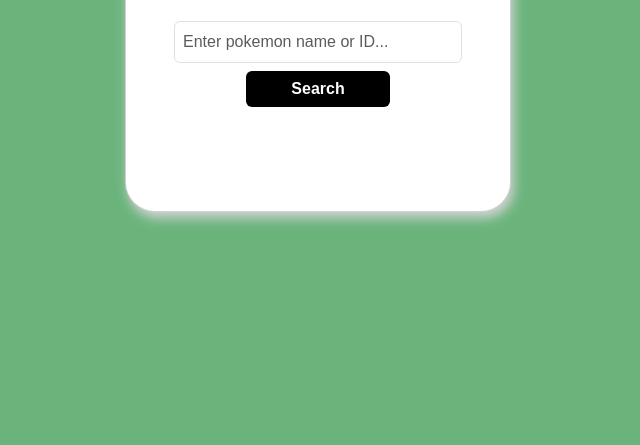
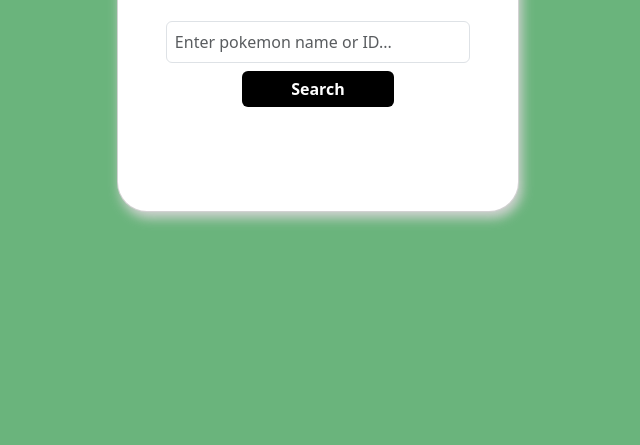
Before and after one commit to ndriqimpllana/PokeAPI-Integration, a plain HTML site: page index.html in a window 1280 px wide. Shown: the part 355-800 px from the top of the page, without its empty margins (322-962 px from the left). Drawn offline with nearby package versions, Linux system fonts and the light colour scheme.

Commit message:
update font family in styles.css and add Google Fonts links in index.html

```diff
--- a/index.html
+++ b/index.html
@@ -6,6 +6,10 @@
     <title>Pokemon Search</title>
     <link href="https://cdn.jsdelivr.net/npm/bootstrap@5.3.3/dist/css/bootstrap.min.css" rel="stylesheet">
     <link rel="stylesheet" href="./styles/styles.css">
+    <link rel="preconnect" href="https://fonts.googleapis.com">
+    <link rel="preconnect" href="https://fonts.gstatic.com" crossorigin>
+    <link href="https://fonts.googleapis.com/css2?family=Roboto:ital,wght@0,100..900;1,100..900&display=swap" rel="stylesheet">
+
 </head>
 <body class="d-flex align-items-center justify-content-center min-vh-100">
 
--- a/styles/styles.css
+++ b/styles/styles.css
@@ -1,5 +1,5 @@
 body {
-    font-family: Arial, Helvetica, sans-serif;
+    font-family:system-ui, -apple-system, BlinkMacSystemFont, 'Segoe UI', Roboto, Oxygen, Ubuntu, Cantarell, 'Open Sans', 'Helvetica Neue', sans-serif;
     background-color: hsl(135, 33%, 56%);
 }
 .type-badge {
```
